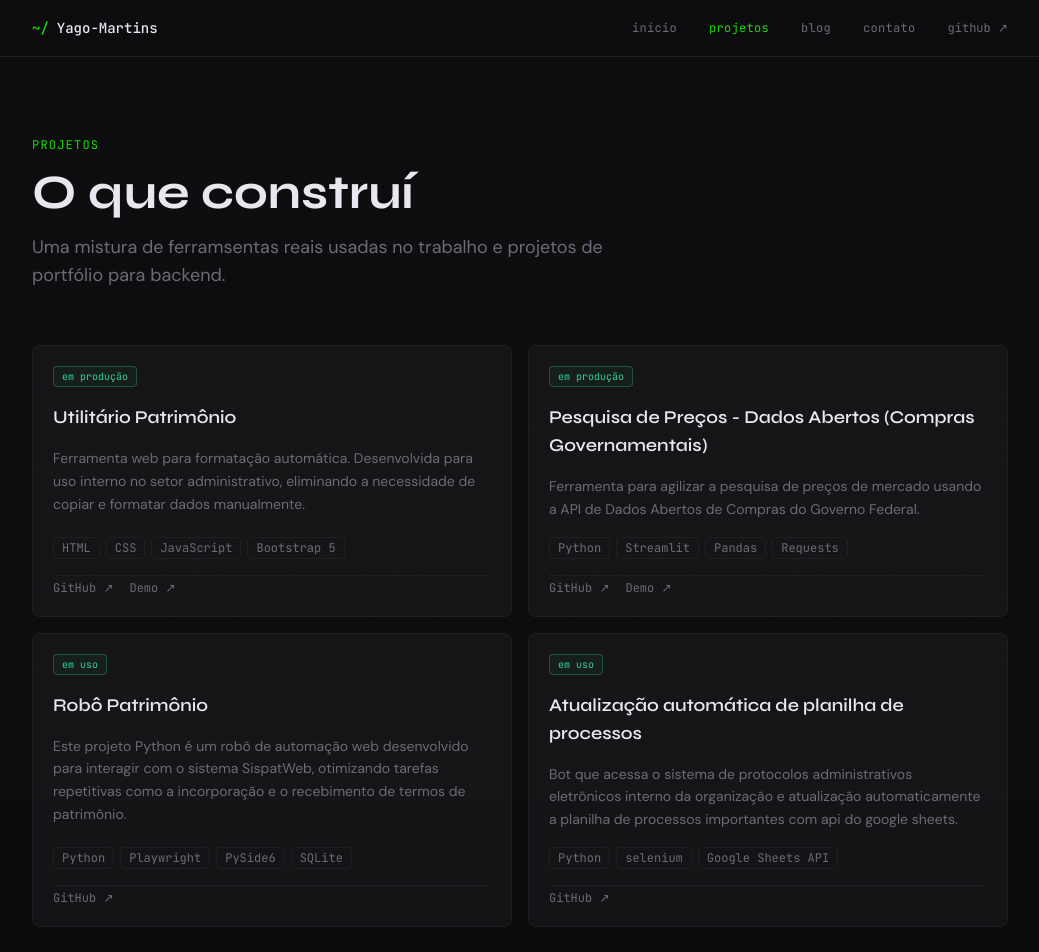
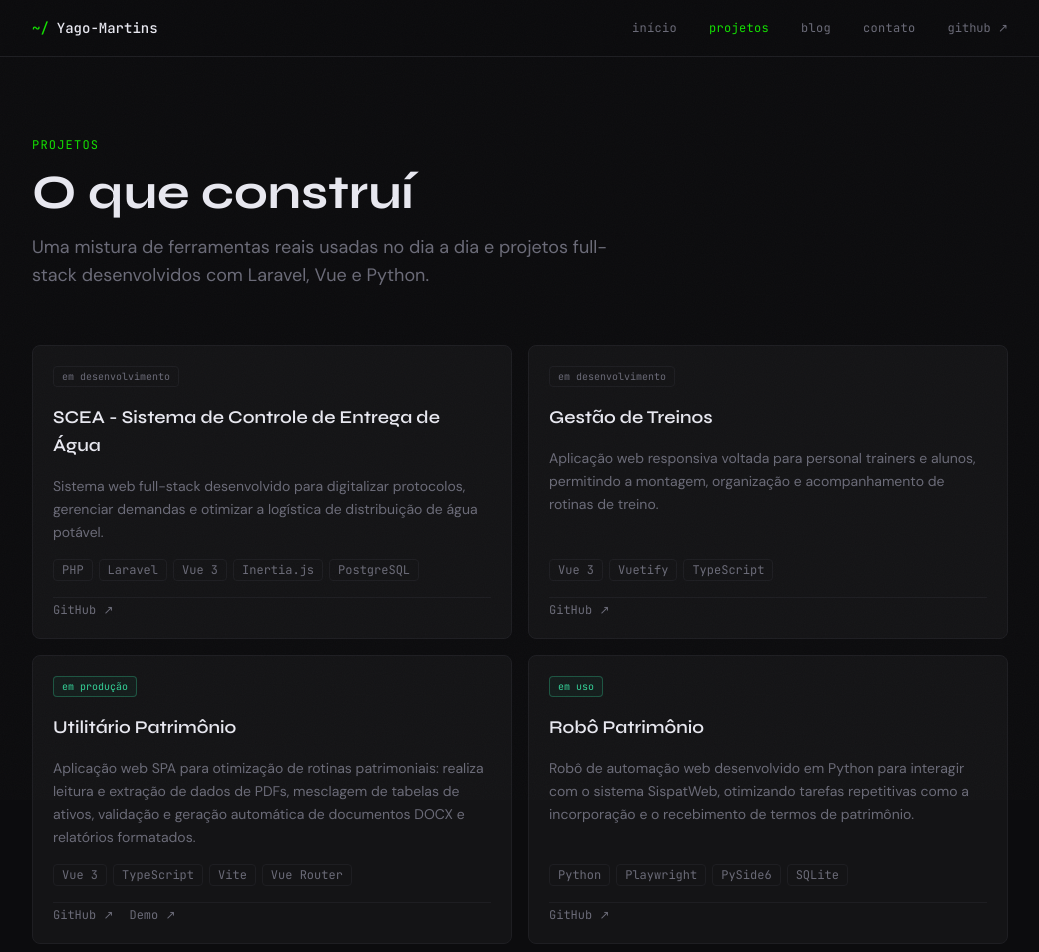
Before and after one commit to yagowill/portfolio, a Next.js app: page /projetos in a window 1280 px wide. Shown: the top 952 px of the page, without its empty margins (120-1159 px from the left). Built offline with nearby package versions, Linux system fonts and the light colour scheme.

Commit message:
Refine project descriptions and metadata
Updated project descriptions and metadata for clarity and accuracy.

```diff
--- a/src/app/projetos/page.tsx
+++ b/src/app/projetos/page.tsx
@@ -3,18 +3,42 @@ import type { Metadata } from "next";
 
 export const metadata: Metadata = {
   title: "Projetos",
-  description: "Projetos de backend, automações e ferramentas que desenvolvi.",
+  description: "Projetos full-stack, automações e ferramentas web que desenvolvi.",
 };
 
 const projects = [
   {
+    title: "SCEA - Sistema de Controle de Entrega de Água",
+    description:
+      "Sistema web full-stack desenvolvido para digitalizar protocolos, gerenciar demandas e otimizar a logística de distribuição de água potável.",
+    tags: ["PHP", "Laravel", "Vue 3", "Inertia.js", "PostgreSQL"],
+    github: "https://github.com/yagowill",
+    status: "em desenvolvimento",
+  },
+  {
+    title: "Gestão de Treinos",
+    description:
+      "Aplicação web responsiva voltada para personal trainers e alunos, permitindo a montagem, organização e acompanhamento de rotinas de treino.",
+    tags: ["Vue 3", "Vuetify", "TypeScript"],
+    github: "https://github.com/yagowill",
+    status: "em desenvolvimento",
+  },
+  {
     title: "Utilitário Patrimônio",
     description:
-      "Ferramenta web para formatação automática. Desenvolvida para uso interno no setor administrativo, eliminando a necessidade de copiar e formatar dados manualmente.",
-    tags: ["HTML", "CSS", "JavaScript", "Bootstrap 5"],
+      "Aplicação web SPA para otimização de rotinas patrimoniais: realiza leitura e extração de dados de PDFs, mesclagem de tabelas de ativos, validação e geração automática de documentos DOCX e relatórios formatados.",
+    tags: ["Vue 3", "TypeScript", "Vite", "Vue Router"],
     github: "https://github.com/yagowill/utilitario-patrimonio",
     demo: "https://www.yagowill.com.br/utilitario-patrimonio",
     status: "em produção",
+  },
+  {
+    title: "Robô Patrimônio",
+    description:
+      "Robô de automação web desenvolvido em Python para interagir com o sistema SispatWeb, otimizando tarefas repetitivas como a incorporação e o recebimento de termos de patrimônio.",
+    tags: ["Python", "Playwright", "PySide6", "SQLite"],
+    github: "https://github.com/yagowill/robo-patrimonio",
+    status: "em uso",
   },
   {
     title: "Pesquisa de Preços - Dados Abertos (Compras Governamentais)",
@@ -26,18 +50,10 @@ const projects = [
     status: "em produção",
   },
   {
-    title: "Robô Patrimônio",
-    description:
-      "Este projeto Python é um robô de automação web desenvolvido para interagir com o sistema SispatWeb, otimizando tarefas repetitivas como a incorporação e o recebimento de termos de patrimônio.",
-    tags: ["Python", "Playwright", "PySide6", "SQLite"],
-    github: "https://github.com/yagowill/robo-patrimonio",
-    status: "em uso",
-  },
-  {
     title: "Atualização automática de planilha de processos",
     description:
-      "Bot que acessa o sistema de protocolos administrativos eletrônicos interno da organização e atualização automaticamente a planilha de processos importantes com api do google sheets.",
-    tags: ["Python", "selenium", "Google Sheets API"],
+      "Bot que acessa o sistema de protocolos administrativos eletrônicos interno e atualiza automaticamente a planilha de processos importantes via Google Sheets API.",
+    tags: ["Python", "Selenium", "Google Sheets API"],
     github: "https://github.com/yagowill/processos-importantes",
     status: "em uso",
   },
@@ -52,8 +68,8 @@ export default function ProjetosPage() {
           O que construí
         </h1>
         <p className="text-subtle text-lg max-w-xl">
-          Uma mistura de ferramsentas reais usadas no trabalho e projetos de
-          portfólio para backend.
+          Uma mistura de ferramentas reais usadas no dia a dia e projetos
+          full-stack desenvolvidos com Laravel, Vue e Python.
         </p>
       </div>
 
```
